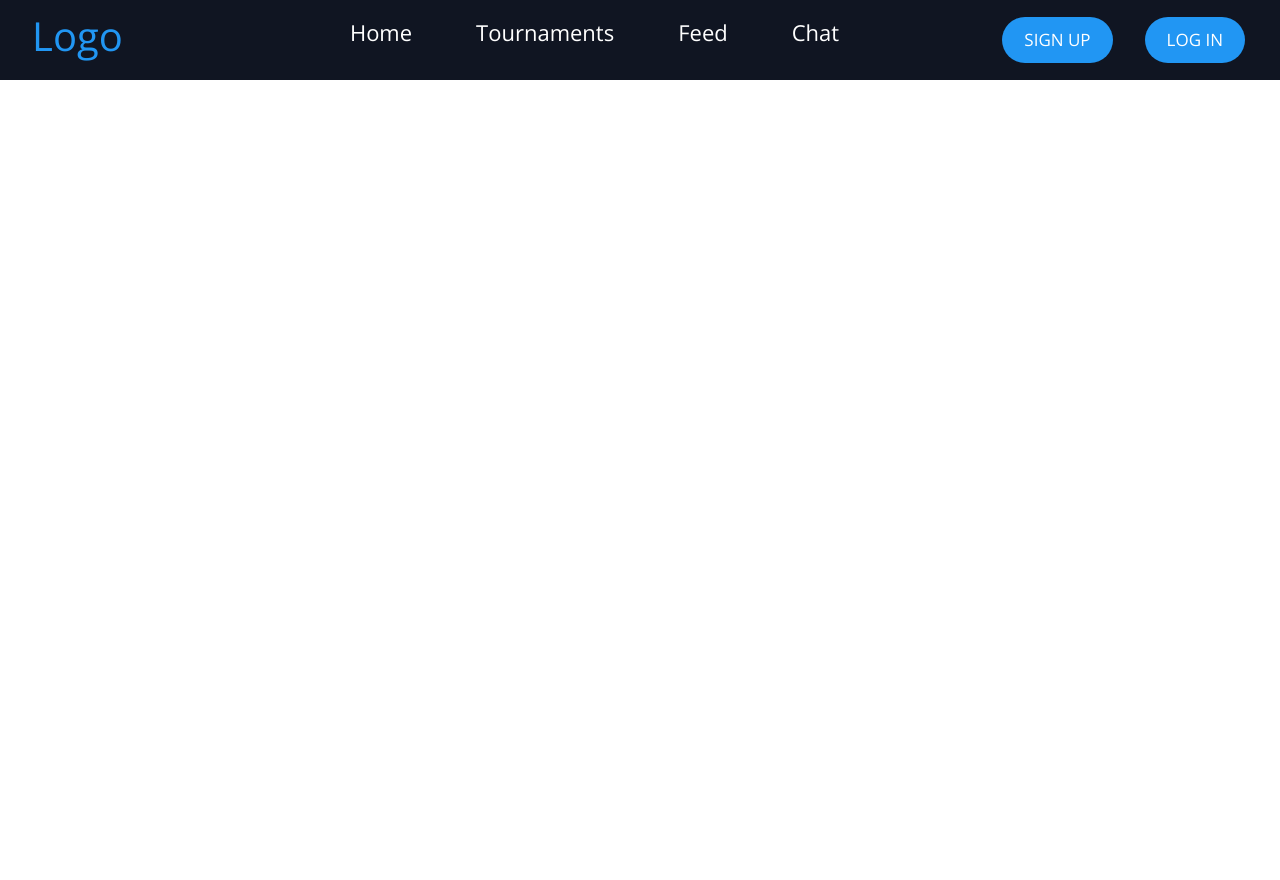
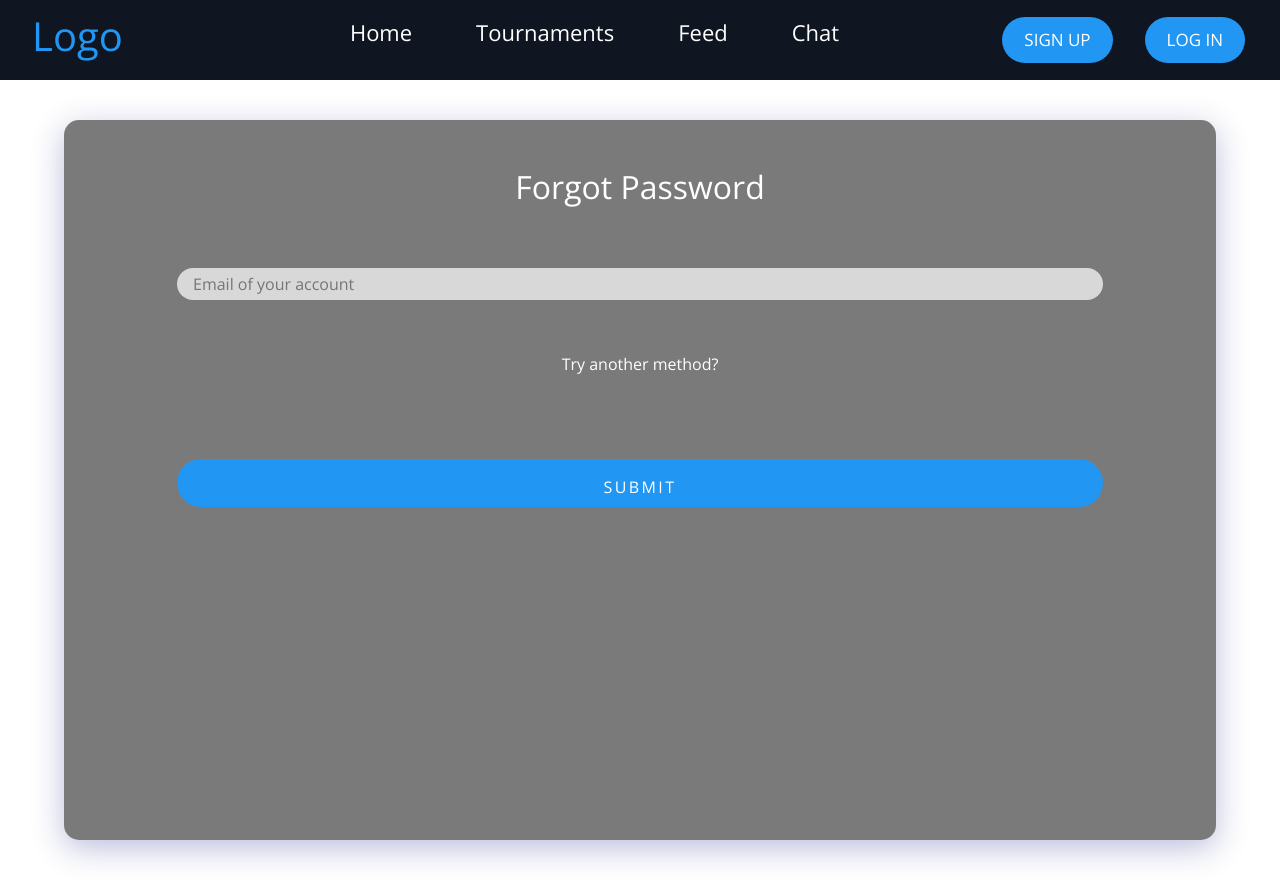
Before and after one commit to hassanthiab/GP_Project, a React (Create React App) app: page /Login/ForgotPassword in a window 1280 px wide. Before the commit the page ends 800 px from the top, so only its background shows below. Built offline with nearby package versions, Linux system fonts and the light colour scheme.

Commit message:
Forgot Password

```diff
--- a/package.json
+++ b/package.json
@@ -3,6 +3,11 @@
   "version": "0.1.0",
   "private": true,
   "dependencies": {
+    "@emotion/react": "^11.8.2",
+    "@emotion/styled": "^11.8.1",
+    "@material-ui/core": "^4.12.3",
+    "@mui/material": "^5.5.1",
+    "@mui/styled-engine-sc": "^5.4.2",
     "axios": "^0.26.1",
     "react": "^17.0.2",
     "react-dom": "^17.0.2",
--- a/src/App.jsx
+++ b/src/App.jsx
@@ -4,6 +4,8 @@ import Pagetop from "./components/Homepage/Pagetop";
 import { BrowserRouter as Router, Route, Routes} from "react-router-dom";
 import Login from "./components/Login/Login";
 import Signup from "./components/Sign up/Signup";
+import Page from "./components/ForgotPassword/Page"
+import NewPass from "./components/ForgotPassword/NewPass";
 function App()
 {
   return(
@@ -13,6 +15,8 @@ function App()
     <Routes>
       <Route  path="/Login" element={<Login />} />
       <Route  path="/Signup"   element={<Signup></Signup>} />
+      <Route  path="/Login/ForgotPassword"   element={<Page />} />
+      <Route  path="/Login/ForgotPassword/NewPassword"   element={<NewPass />} />
     </Routes>
 
 
--- /dev/null
+++ b/src/components/ForgotPassword/NewPass.jsx
@@ -0,0 +1,60 @@
+import React from 'react'
+import Container from '../Login/ContainerBox'
+import Input from '../Login/Input'
+import '../Login/LoginStyle.css';
+import styled from 'styled-components';
+import Button from '../Login/Button';
+
+const Title = styled.h2`
+margin: 3rem 0 2rem 0 ;
+
+`;
+const Buttons = styled.div`
+    display:flex ;
+    flex-direction:column ;
+    height: 20% ;
+    justify-content: space-around;
+    align-items: center ;
+    margin: 0rem 0 2rem 0 ;
+    width:100% ;
+`;
+const InputText = styled.div`
+margin: 0.5rem 0 1rem 0 ;
+display:flex ;
+flex-direction:column ;
+justify-content: space-around;
+align-items: center ;
+height: 20% ;
+width: 100% ;
+`;
+function NewPass() {
+  return (
+    <body class="Login">
+   <Container size="30vh">
+       <Title>
+           Forgot Password
+       </Title>
+       <InputText>
+       <Input type="password" placeholder="New Password" />
+       <Input type="password" placeholder="Confirm New Password" />
+       </InputText>
+       <Buttons>
+       <div class="container">
+     <div class="row">
+    <div class="col-md-1">
+        </div>
+    <div class="col-md-10">
+    <Button nameButton="Submit"></Button>
+     </div>
+    <div class="col-md-1">
+    </div>
+     </div>
+        </div>
+
+       </Buttons>
+
+   </Container>
+      </body>
+  )}
+
+export default NewPass
--- /dev/null
+++ b/src/components/ForgotPassword/Page.jsx
@@ -0,0 +1,63 @@
+import React from 'react'
+import Container from '../Login/ContainerBox'
+import Input from '../Login/Input'
+import '../Login/LoginStyle.css';
+import styled from 'styled-components';
+import Button from '../Login/Button';
+
+const Title = styled.h2`
+margin: 3rem 0 2rem 0 ;
+
+`;
+const Buttons = styled.div`
+    display:flex ;
+    flex-direction:column ;
+    height: 20% ;
+    justify-content: space-around;
+    align-items: center ;
+    margin: 0rem 0 2rem 0 ;
+    width:100% ;
+`;
+const InputText = styled.div`
+margin: 0.5rem 0 1rem 0 ;
+display:flex ;
+flex-direction:column ;
+justify-content: space-around;
+align-items: center ;
+height: 20% ;
+width: 100% ;
+`;
+
+function Page() {
+  return (
+      <body class="Login">
+   <Container size="30vh">
+       <Title>
+           Forgot Password
+       </Title>
+       <InputText>
+       <Input type="text" placeholder="Email of your account" />
+       <label style={{cursor:'pointer'}}>Try another method?</label>
+       </InputText>
+       <Buttons>
+       <div class="container">
+     <div class="row">
+    <div class="col-md-1">
+        </div>
+    <div class="col-md-10">
+    <Button nameButton="Submit"></Button>
+     </div>
+    <div class="col-md-1">
+    </div>
+     </div>
+        </div>
+
+       </Buttons>
+
+   </Container>
+      </body>
+
+  )
+}
+
+export default Page
--- /dev/null
+++ b/src/components/History.jsx
@@ -0,0 +1,3 @@
+import { createBrowserHistory as history} from 'history';
+
+export default history();
--- a/src/components/Login/Button.jsx
+++ b/src/components/Login/Button.jsx
@@ -1,30 +1,13 @@
 import React from 'react';
 import { Fragment } from 'react/cjs/react.production.min';
 import styled from 'styled-components';
+import Button from  '@material-ui/core/Button';
 export default function(props)
 {
     return (
-        <div class="container">
-<div class="row">
+    <StyledButton onClick={props.onClick}>{props.nameButton}</StyledButton>
 
-<div class="col-md-1">
-
-</div>
-
-<div class="col-md-10">
-    {/* <button type="button" style={{ width:"100%"}} class="btn btn-outline-primary">{nameButton}</button>  */}
-    <StyledButton onClick={props.onClick}>{props.nameButton}</StyledButton>
-    </div>
-
-    <div class="col-md-1">
-
-</div>
-
-    </div>
-
-    </div>
     )
-    {/* <StyledButton>{nameButton}</StyledButton>; */}
 
 
 }
--- /dev/null
+++ b/src/components/Login/ContainerBox.jsx
@@ -0,0 +1,52 @@
+import React from 'react'
+import styled from 'styled-components';
+const Container = styled.div`
+    display: flex;
+    align-items: center;
+    flex-direction: column;
+    width: 30vw;
+    background: #1312128f;
+    box-shadow: 0 8px 32px 0 rgba(31,38,135,0.3);
+    backdrop-filter: blur(2.5px);
+    border-radius:15px ;
+    color: #ffffff;
+    @media screen and (max-width: 320px) {
+        width: 90% ;
+        height: 90% ;
+    }
+
+    @media screen and (max-width: 360px) {
+        width: 90% ;
+        height: 90% ;
+
+    }
+     @media screen and (max-width: 411px) {
+        width: 90% ;
+        height: 90% ;
+
+    }
+    @media screen and (max-width: 768px) {
+        width: 90% ;
+        height: 90% ;
+
+    }
+     @media screen and (max-width: 1024px) {
+        width: 90% ;
+        height: 90% ;
+
+    }
+    @media screen and (max-width: 1280px) {
+        width: 90% ;
+        height: 90% ;
+
+    }
+
+`;
+
+function ContainerBox(props) {
+  return (
+   <Container style={{height:props.size}}></Container>
+  )
+}
+
+export default Container
--- a/src/components/Login/Login.jsx
+++ b/src/components/Login/Login.jsx
@@ -5,49 +5,8 @@ import FancyInput from "./Input"
 import FancyButton from "./Button"
 import axios from 'axios';
 import { Component } from 'react/cjs/react.production.min';
-const Container = styled.div`
-    display: flex;
-    align-items: center;
-    flex-direction: column;
-    height: 80vh;
-    width: 30vw;
-    background: #1312128f;
-    box-shadow: 0 8px 32px 0 rgba(31,38,135,0.3);
-    backdrop-filter: blur(2.5px);
-    border-radius:15px ;
-    color: #ffffff;
-    @media screen and (max-width: 320px) {
-        width: 90% ;
-        height: 90% ;
-    }
-
-    @media screen and (max-width: 360px) {
-        width: 90% ;
-        height: 90% ;
-
-    }
-     @media screen and (max-width: 411px) {
-        width: 90% ;
-        height: 90% ;
-
-    }
-    @media screen and (max-width: 768px) {
-        width: 90% ;
-        height: 90% ;
-
-    }
-     @media screen and (max-width: 1024px) {
-        width: 90% ;
-        height: 90% ;
-
-    }
-    @media screen and (max-width: 1280px) {
-        width: 90% ;
-        height: 90% ;
-
-    }
-
-`;
+import { Link,RouterLink } from 'react-router-dom';
+import Container from './ContainerBox';
 
 const Title = styled.h2`
 margin: 3rem 0 2rem 0 ;
@@ -201,7 +160,7 @@ export class Login extends Component{
     return (
     <body className="Login">
 
-<Container>
+<Container size="80vh">
         <Title>welcome</Title>
         <InputText>
         <FancyInput onChange={(event)=>changed(event,"email")} type="email" placeholder='Email'></FancyInput>
@@ -211,11 +170,40 @@ export class Login extends Component{
       <label>{this.state.errors['password'][0]}</label>
       <label>{this.state.message?"Please Try Again In 1 Minute":""}</label>
         </InputText>
-        <ClickableText >Forgot Password?</ClickableText>
+        <Link to="/Login/ForgotPassword">
+        <ClickableText>Forgot Password?</ClickableText>
+        </Link>
+
         <Buttons>
-            <FancyButton onClick={loginReq} nameButton='Login'></FancyButton>
-            <FancyButton nameButton='Register'></FancyButton>
-        </Buttons>
+        <div class="container">
+<div class="row">
+<div class="col-md-1">
+</div>
+<div class="col-md-10">
+<FancyButton onClick={loginReq} nameButton='Login'></FancyButton>
+    </div>
+    <div class="col-md-1">
+</div>
+    </div>
+    </div>
+
+            <div class="container">
+            <div class="row">
+            <div class="col-md-1">
+            </div>
+            <div class="col-md-10">
+                        <Link to="/Signup">
+                        <FancyButton nameButton='Register'></FancyButton>
+                        </Link>
+                </div>
+            <div class="col-md-1">
+            </div>
+                </div>
+            </div>
+
+
+
+            </Buttons>
 
     </Container>
     </body>
--- a/src/components/Sign up/Signup.jsx
+++ b/src/components/Sign up/Signup.jsx
@@ -6,53 +6,9 @@ import FancyButton from "../Login/Button"
 import axios from 'axios';
 import { Component } from 'react/cjs/react.production.min';
 import { ThemeProvider } from 'styled-components';
-const Container = styled.div`
-    display: flex;
-    align-items: center;
-    flex-direction: column;
-    height: 80vh;
-    width: 30vw;
-    background: #1312128f;
-    box-shadow: 0 8px 32px 0 rgba(31,38,135,0.3);
-    backdrop-filter: blur(2.5px);
-    border-radius:15px ;
-    color: #ffffff;
 
-
-    @media screen and (max-width: 320px) {
-        width: 90% ;
-        height: 90% ;
-    }
-
-    @media screen and (max-width: 360px) {
-        width: 90% ;
-        height: 90% ;
-
-    }
-     @media screen and (max-width: 411px) {
-        width: 90% ;
-        height: 90% ;
-
-    }
-    @media screen and (max-width: 768px) {
-        width: 90% ;
-        height: 90% ;
-
-    }
-     @media screen and (max-width: 1024px) {
-        width: 90% ;
-        height: 90% ;
-
-    }
-    @media screen and (max-width: 1280px) {
-        width: 90% ;
-        height: 90% ;
-
-    }
-
-
-
-`;
+import { BrowserRouter as Router, Route, Routes} from "react-router-dom";
+import Container from '../Login/ContainerBox';
 
 const Title = styled.h2`
 margin: 3rem 0 2rem 0 ;
@@ -175,7 +131,7 @@ export class Signup extends Component
 
     return (
         <body className="Login">
-    <Container>
+    <Container size="80vh">
             <Title>Signup</Title>
             <InputText>
             <FancyInput onChange={(event)=>changed(event,"name")} type="text" name="name" placeholder='Name'>{this.state.name}</FancyInput>
@@ -183,11 +139,21 @@ export class Signup extends Component
             <FancyInput onChange={(event)=>changed(event,"email")} type="email" placeholder='Email'>{this.state.email}</FancyInput>
             <label>{this.state.errors['email'][0]}</label>
             <FancyInput onChange={(event)=>changed(event,"password")} type="password" name="password" placeholder='Password'>{this.state.password}</FancyInput>
-            <FancyInput onChange={(event)=>changed(event,"password_confirmation")} type="password" name="password_confirmation" placeholder='Password'>{this.state.password_confirmation}</FancyInput>
+            <FancyInput onChange={(event)=>changed(event,"password_confirmation")} type="password" name="password_confirmation" placeholder='Confirm Password'>{this.state.password_confirmation}</FancyInput>
             <label>{this.state.errors['password'][0]}</label>
             </InputText>
             <Buttons>
-                <FancyButton onClick={registerReq} nameButton='Sign up'></FancyButton>
+            <div class="container">
+     <div class="row">
+    <div class="col-md-1">
+        </div>
+    <div class="col-md-10">
+    <FancyButton onClick={registerReq} nameButton='Sign up'></FancyButton>
+     </div>
+    <div class="col-md-1">
+    </div>
+     </div>
+        </div>
             </Buttons>
 
         </Container>
```
Also changed, not shown: 1 other file (tests, documents, lock files or other folders).
